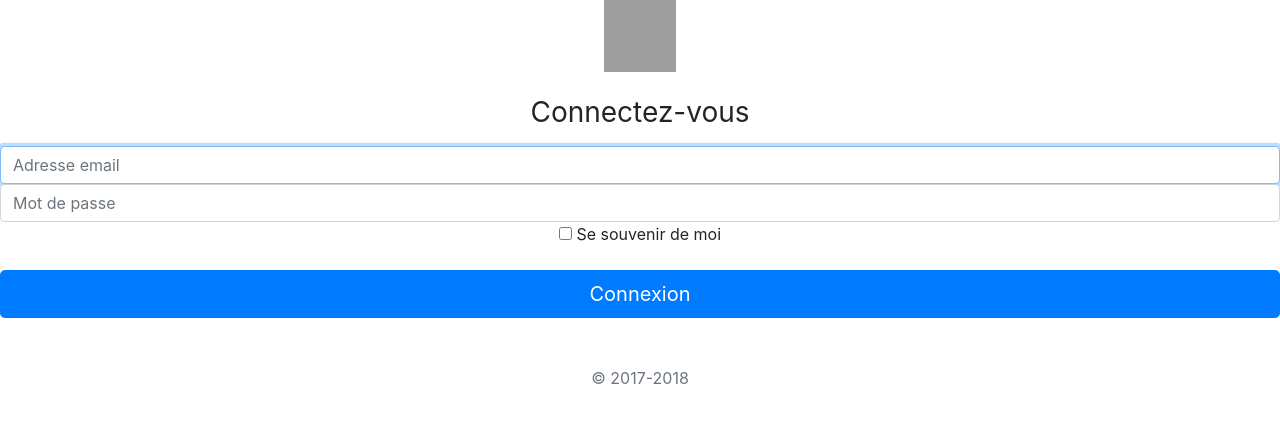
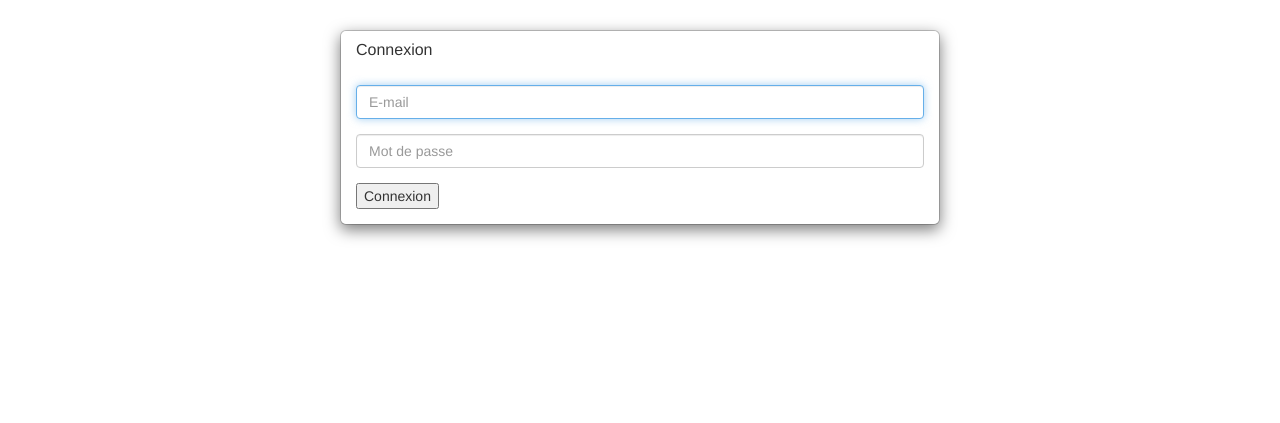
Before and after one commit to GeoffroyDutot/TP-CONTACT, a PHP site: page /login.php in a window 1280 px wide. Shown: the top 423 px of the page. Run offline with PHP 8.4, Linux system fonts and the light colour scheme; some libraries are stand-ins or nearby versions; grey boxes are pictures that could not be loaded.

Commit message:
geoffroy

```diff
--- a/login.php
+++ b/login.php
@@ -1,25 +1,40 @@
-<!doctype html>
-<html lang="fr">
+<!DOCTYPE html>
+
+<html>
+
 <head>
+
   <meta charset="utf-8">
-    <meta name="viewport" content="width=device-width, initial-scale=1, shrink-to-fit=no">
-    <meta name="description" content="">
-    <meta name="author" content="">
-    <link rel="icon" href="../../../../favicon.ico">
-    <script src="https://code.jquery.com/jquery-3.3.1.slim.min.js" integrity="sha384-q8i/X+965DzO0rT7abK41JStQIAqVgRVzpbzo5smXKp4YfRvH+8abtTE1Pi6jizo" crossorigin="anonymous"></script>
-<script src="https://cdnjs.cloudflare.com/ajax/libs/popper.js/1.14.3/umd/popper.min.js" integrity="sha384-ZMP7rVo3mIykV+2+9J3UJ46jBk0WLaUAdn689aCwoqbBJiSnjAK/l8WvCWPIPm49" crossorigin="anonymous"></script>
-<script src="https://stackpath.bootstrapcdn.com/bootstrap/4.1.3/js/bootstrap.min.js" integrity="sha384-ChfqqxuZUCnJSK3+MXmPNIyE6ZbWh2IMqE241rYiqJxyMiZ6OW/JmZQ5stwEULTy" crossorigin="anonymous"></script>
-    <title>Signin Template for Bootstrap</title>
 
-    <!-- Bootstrap core CSS -->
-    <link href="../../dist/css/bootstrap.min.css" rel="stylesheet">
-    <link rel="stylesheet" href="https://stackpath.bootstrapcdn.com/bootstrap/4.1.3/css/bootstrap.min.css" integrity="sha384-MCw98/SFnGE8fJT3GXwEOngsV7Zt27NXFoaoApmYm81iuXoPkFOJwJ8ERdknLPMO" crossorigin="anonymous">
+  <meta name="viewport" content="width=device-width, initial-scale=1.0">
 
-    <!-- Custom styles for this template -->
-    <link href="signin.css" rel="stylesheet">
+  <title>TP-CONTACT</title>
+
+<link href="//netdna.bootstrapcdn.com/bootstrap/3.2.0/css/bootstrap.min.css" rel="stylesheet" id="bootstrap-css">
+
+<script src="//netdna.bootstrapcdn.com/bootstrap/3.2.0/js/bootstrap.min.js"></script>
+
+<script src="//code.jquery.com/jquery-1.11.1.min.js"></script>
+
 </head>
 
-  <body class="text-center">
+<body>
+
+<div class="col-md-12">
+
+    <div class="modal-dialog" style="margin-bottom:0">
+
+        <div class="modal-content">
+
+                    <div class="panel-heading">
+
+                        <h3 class="panel-title">Connexion</h3>
+
+                    </div>
+
+                    <div class="panel-body">
+
+                        <form role="form">
 
 
                           <?php
@@ -48,20 +63,44 @@
                         }
                     ?>
 
-    <form class="form-signin">
-      <img class="mb-4" src="../../assets/brand/bootstrap-solid.svg" alt="" width="72" height="72">
-      <h1 class="h3 mb-3 font-weight-normal">Connectez-vous</h1>
-      <label for="email" class="sr-only">Votre email :</label>
-      <input type="email" id="email" class="form-control" placeholder="Adresse email" required autofocus>
-      <label for="password" class="sr-only">Mot de passe :</label>
-      <input type="password" id="password" class="form-control" placeholder="Mot de passe" required>
-      <div class="checkbox mb-3">
-        <label>
-          <input type="checkbox" value="remember-me"> Se souvenir de moi
-        </label>
+                            <fieldset>
+
+                                <div class="form-group">
+
+                                    <input class="form-control" placeholder="E-mail" name="email" type="email" autofocus="">
+
                                 </div>
-      <button class="btn btn-lg btn-primary btn-block" type="submit">Connexion</button>
-      <p class="mt-5 mb-3 text-muted">&copy; 2017-2018</p>
+
+                                <div class="form-group">
+
+                                    <input class="form-control" placeholder="Mot de passe" name="password" type="password" value="">
+
+                                </div>
+
+
+<?php
+
+if (isset($erreur_connexion)) {
+                        echo("<font color=\"red\">" . $erreur_connexion . "</font><br><br>");
+                    } ?>
+
+                            <input class="button" type="submit" name="Connexion" value="Connexion" <a href="profil.php"></a>
+
+
+                            </fieldset>
+
                         </form>
+
+                    </div>
+
+                </div>
+
+    </div>
+
+</div>
+
+</div>
+
 </body>
+
 </html>
```
Lines whose indentation alone changed are shown as unchanged.
